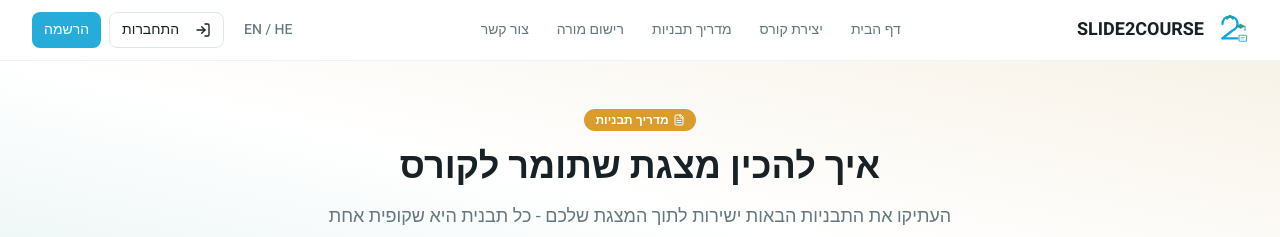
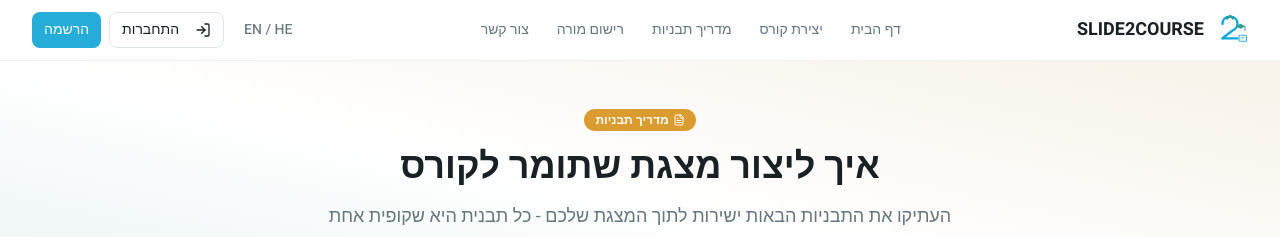
Before and after one commit to benmeir65/SLIDE2COURSE, a Next.js app: page /templates in a window 1280 px wide. Shown: the top 237 px of the page. Built offline with nearby package versions, Linux system fonts and the light colour scheme.

Commit message:
feat: update main heading on template guide page
Change main title from "איך להכין מצגת שתומר לקורס" to "איך ליצור מצגת שתומר לקורס".

```diff
--- a/app/templates/page.tsx
+++ b/app/templates/page.tsx
@@ -74,7 +74,7 @@ export default function TemplatesPage() {
               מדריך תבניות
             </Badge>
             <h1 className="text-balance text-3xl font-bold text-foreground md:text-4xl">
-              איך להכין מצגת שתומר לקורס
+              איך ליצור מצגת שתומר לקורס
             </h1>
             <p className="mx-auto mt-4 max-w-2xl text-lg text-muted-foreground">
               העתיקו את התבניות הבאות ישירות לתוך המצגת שלכם - כל תבנית היא שקופית אחת
```
